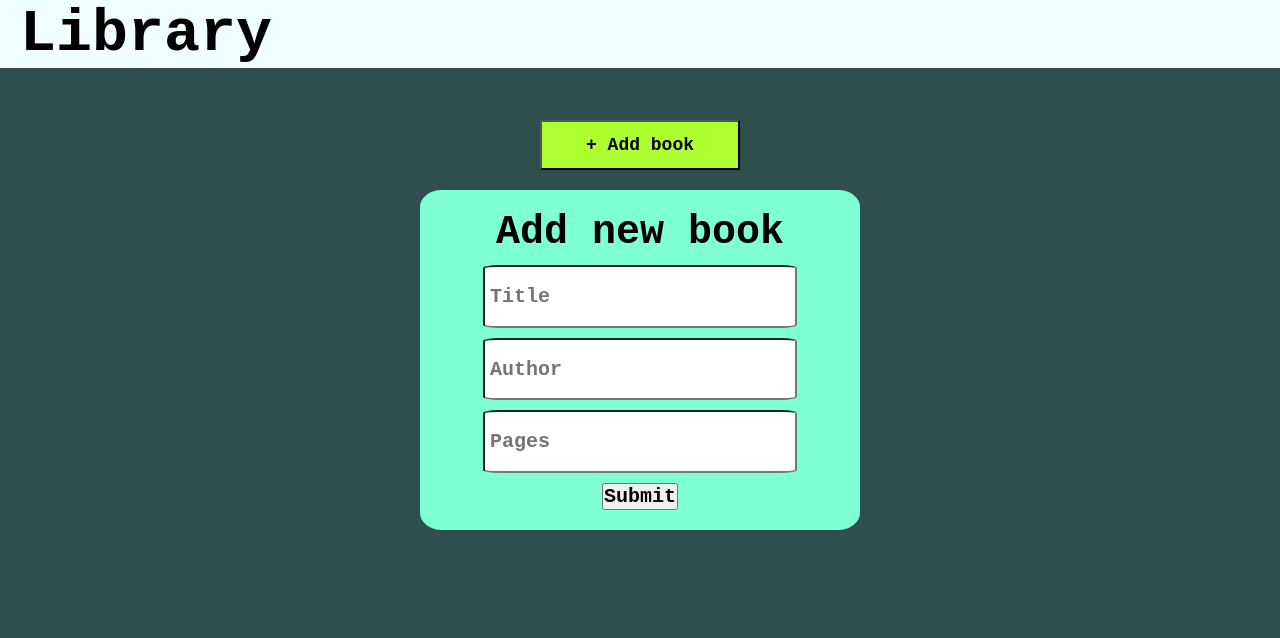
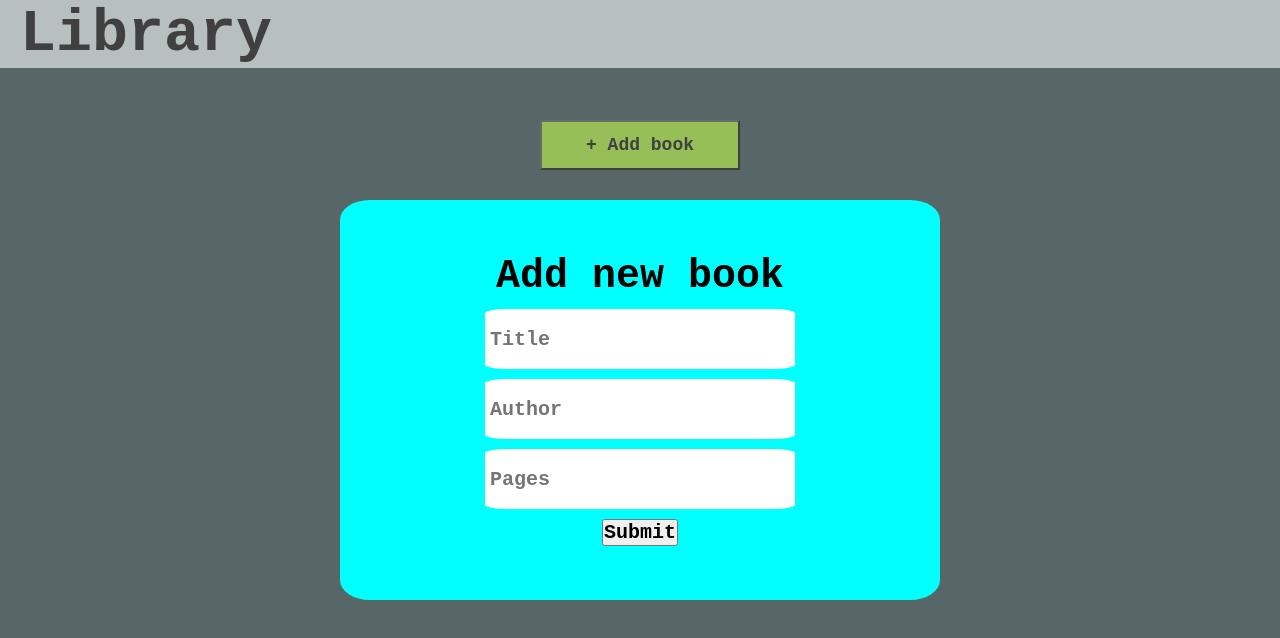
Before and after one commit to PLNSTD/Library, a plain HTML site: page index.html in a window 1280 px wide. Both pictures are taken after a click on the button "+ Add book". Drawn offline with nearby package versions, Linux system fonts and the light colour scheme.

Commit message:
added modal to disable background when popup window is shown

```diff
--- a/index.html
+++ b/index.html
@@ -9,8 +9,12 @@
 <body>
     <h1>Library</h1>
     <div id="main-container">
-        <button id="add-book-button">+ Add book</button>
+        <button id="add-book-button" onclick="$('.overlay').show();">+ Add book</button>
+        <div class="overlay">
+            <div class="modal"></div>
+        </div>
     </div>
+    <script src="https://ajax.googleapis.com/ajax/libs/jquery/3.2.1/jquery.min.js"></script>
     <script src="script.js"></script>
 </body>
 </html>
--- a/script.js
+++ b/script.js
@@ -1,9 +1,17 @@
 const mainContainer = document.querySelector('#main-container');
 const addBookBtn = document.querySelector('#add-book-button');
+const modal = document.querySelector('.modal');
+
+$('.overlay').on('click', function(e) {
+    if (e.target !== this) {
+        return;
+    }
+    $('overlay').hide();
+})
 
 addBookBtn.addEventListener('click', function(e) {
     const newBookContainer = document.createElement('div');
-    newBookContainer.classList.add('bookCard');
+
     const addNewBookP = document.createElement('p');
     const titleInputField = document.createElement('input');
     const authorInputField = document.createElement('input');
@@ -16,12 +24,16 @@ addBookBtn.addEventListener('click', function(e) {
     pagesInputField.setAttribute('placeholder', 'Pages');
     submitBtn.textContent = 'Submit';
     submitBtn.classList.add('submit-button');
+    submitBtn.addEventListener('click', function(e) {
+        modal.textContent = '';
+        $('.overlay').hide();
+    })
 
-    newBookContainer.appendChild(addNewBookP);
-    newBookContainer.appendChild(titleInputField);
-    newBookContainer.appendChild(authorInputField);
-    newBookContainer.appendChild(pagesInputField);
-    newBookContainer.appendChild(submitBtn);
+    modal.appendChild(addNewBookP);
+    modal.appendChild(titleInputField);
+    modal.appendChild(authorInputField);
+    modal.appendChild(pagesInputField);
+    modal.appendChild(submitBtn);
 
-    mainContainer.appendChild(newBookContainer);
+    //modal.appendChild(newBookContainer);
 });
--- a/styles.css
+++ b/styles.css
@@ -40,37 +40,50 @@ h1 {
     height: 50px;
 }
 
-.bookCard {
+.overlay {
+    position: fixed;
+    top: 0;
+    left: 0;
+    width: 100vw;
+    height: 100vh;
+    background-color: rgba(128, 128, 128, 0.5);
+    display: none;
+}
+
+.modal {
+    position: fixed;
+    top: 50vh;
+    left: 50vw;
+    transform: translate(-50%, -50%);
+    height: 400px;
+    width: 600px;
     font-weight: bold;
-    padding: 20px;
-    margin-left: 50%;
-    margin-right: 50%;
-    width: 400px;
-    height: 300px;
-    background-color: aquamarine;
+    background-color:aqua;
     display: flex;
     justify-content: center;
     align-items: center;
     flex-direction: column;
     border-radius: 5%;
     gap: 10px;
+    z-index: 1000000 !important;
 }
 
-.bookCard p {
+.modal p {
     font-size: 40px;
 }
 
-.bookCard input {
+.modal input {
     font-weight: bold;
     color: black;
     width: 300px;
     height: 50px;
     padding: 5px;
     font-size: 20px;
-    border-radius: 5%;
+    border-radius: 7%;
+    border: none;
 }
 
-.bookCard button {
+.modal button {
     font-weight: bold;
     font-size: 20px;
 }
```
